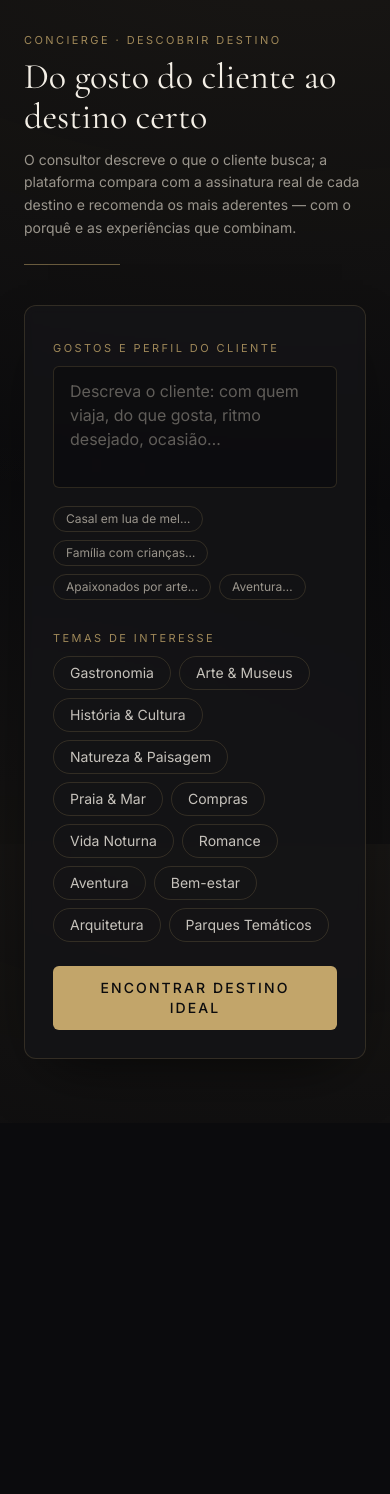
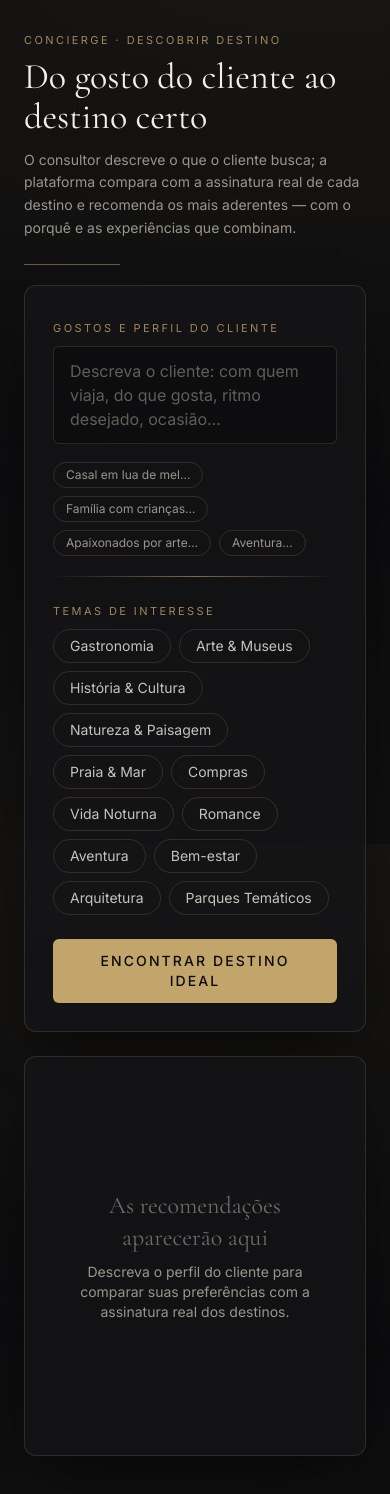
Before and after one commit to pedrohsnd1412/ttw-concierge, a Next.js app: page /descobrir in a window 390 px wide. Shown: the top 1494 px of the page. Before the commit the page ends 1123 px from the top, so only its background shows below. Built offline with nearby package versions, Linux system fonts and the light colour scheme.

Commit message:
Enhance layout management by adding 'contained' prop to PageShell and updating styles for better responsiveness; refactor UI components in Concierge and Descobrir pages for improved user experience.

```diff
--- a/app/(app)/concierge/page.tsx
+++ b/app/(app)/concierge/page.tsx
@@ -6,6 +6,7 @@ export default function ConciergePage() {
   const cities = insights.destinos_ranking.map((d) => ({ city: d.city, country: d.country }));
   return (
     <PageShell
+      contained
       header={
         <PageHeader
           eyebrow="Concierge de Roteiros · Curadoria Inteligente"
--- a/app/(app)/descobrir/page.tsx
+++ b/app/(app)/descobrir/page.tsx
@@ -4,6 +4,7 @@ import DescobrirClient from "@/components/DescobrirClient";
 export default function DescobrirPage() {
   return (
     <PageShell
+      contained
       header={
         <PageHeader
           eyebrow="Concierge · Descobrir Destino"
--- a/components/ConciergeClient.tsx
+++ b/components/ConciergeClient.tsx
@@ -97,9 +97,9 @@ function ConciergeInner({ cities }: { cities: { city: string; country: string }[
   }
 
   return (
-    <div className="grid items-start gap-8 lg:grid-cols-[380px_1fr]">
+    <div className="grid gap-6 lg:h-full lg:min-h-0 lg:grid-cols-[380px_1fr] lg:items-stretch">
       {/* Painel de controle */}
-      <div className="card h-fit p-7 no-print lg:sticky lg:top-0">
+      <div className="card h-fit p-7 no-print lg:h-full lg:min-h-0 lg:overflow-y-auto lg:overscroll-contain">
         <p className="eyebrow">Briefing</p>
         <h2 className="mt-1 font-serif text-2xl text-ivory">Compor roteiro</h2>
         <div className="my-5 hairline" />
@@ -149,9 +149,9 @@ function ConciergeInner({ cities }: { cities: { city: string; country: string }[
       </div>
 
       {/* Resultado */}
-      <div>
+      <div className="lg:h-full lg:min-h-0 lg:overflow-y-auto lg:overscroll-contain lg:pr-2">
         {!result && !loading && (
-          <div className="card flex h-full min-h-[400px] flex-col items-center justify-center p-12 text-center">
+          <div className="card flex h-full min-h-[400px] flex-col items-center justify-center p-12 text-center lg:min-h-0">
             <p className="font-serif text-2xl text-ivory/40">A sua proposta aparecerá aqui</p>
             <p className="mt-2 max-w-sm text-sm text-muted">
               Escolha um destino e gere um roteiro construído a partir do histórico real de viagens TTW.
@@ -159,7 +159,7 @@ function ConciergeInner({ cities }: { cities: { city: string; country: string }[
           </div>
         )}
         {loading && (
-          <div className="card flex h-full min-h-[400px] items-center justify-center p-12">
+          <div className="card flex h-full min-h-[400px] items-center justify-center p-12 lg:min-h-0">
             <p className="animate-pulse font-serif text-xl text-champagne/70">Curando experiências…</p>
           </div>
         )}
--- a/components/DescobrirClient.tsx
+++ b/components/DescobrirClient.tsx
@@ -44,15 +44,13 @@ export default function DescobrirClient() {
   const maxScore = results?.length ? Math.max(...results.map((r) => r.score), 0.0001) : 1;
 
   return (
-    <div>
-      <div className="card p-7 lg:sticky lg:top-0 lg:z-20">
-        <div className="grid gap-6 lg:grid-cols-[1fr_320px]">
-          <div>
+    <div className="grid gap-6 lg:h-full lg:min-h-0 lg:grid-cols-[380px_1fr] lg:items-stretch">
+      <div className="card h-fit p-7 lg:h-full lg:min-h-0 lg:overflow-y-auto lg:overscroll-contain">
         <label className="eyebrow">Gostos e perfil do cliente</label>
         <textarea
           value={prefs}
           onChange={(e) => setPrefs(e.target.value)}
-              rows={4}
+          rows={3}
           placeholder="Descreva o cliente: com quem viaja, do que gosta, ritmo desejado, ocasião…"
           className="input-luxe mt-2 resize-none"
         />
@@ -63,8 +61,9 @@ export default function DescobrirClient() {
             </button>
           ))}
         </div>
-          </div>
-          <div>
+
+        <div className="my-5 hairline" />
+
         <label className="eyebrow">Temas de interesse</label>
         <div className="mt-2 flex flex-wrap gap-2">
           {THEMES.map((t) => (
@@ -73,18 +72,33 @@ export default function DescobrirClient() {
             </button>
           ))}
         </div>
-          </div>
-        </div>
-        <button onClick={discover} disabled={loading} className="btn-gold mt-6">
+
+        <button onClick={discover} disabled={loading} className="btn-gold mt-6 w-full">
           {loading ? "Buscando destinos…" : "Encontrar destino ideal"}
         </button>
         {error && <p className="mt-3 text-sm text-red-400">{error}</p>}
       </div>
 
+      <div className="lg:h-full lg:min-h-0 lg:overflow-y-auto lg:overscroll-contain lg:pr-2">
+        {!results && !loading && (
+          <div className="card flex h-full min-h-[400px] flex-col items-center justify-center p-12 text-center lg:min-h-0">
+            <p className="font-serif text-2xl text-ivory/40">As recomendações aparecerão aqui</p>
+            <p className="mt-2 max-w-sm text-sm text-muted">
+              Descreva o perfil do cliente para comparar suas preferências com a assinatura real dos destinos.
+            </p>
+          </div>
+        )}
+
+        {loading && (
+          <div className="card flex h-full min-h-[400px] items-center justify-center p-12 lg:min-h-0">
+            <p className="animate-pulse font-serif text-xl text-champagne/70">Comparando destinos…</p>
+          </div>
+        )}
+
         {results && (
-        <div className="mt-8 fadeup">
+          <div className="fadeup">
           <p className="eyebrow mb-4">Destinos recomendados · por aderência ao perfil</p>
-          <div className="grid gap-5 lg:grid-cols-2">
+          <div className="grid gap-5">
             {results.map((r, i) => (
               <div key={r.city} className="card p-7">
                 <div className="flex items-start justify-between">
@@ -140,5 +154,6 @@ export default function DescobrirClient() {
           </div>
         )}
       </div>
+    </div>
   );
 }
--- a/components/ui.tsx
+++ b/components/ui.tsx
@@ -1,6 +1,6 @@
 export function PageHeader({ eyebrow, title, subtitle }: { eyebrow: string; title: string; subtitle?: string }) {
   return (
-    <header className="mb-10 fadeup">
+    <header className="fadeup">
       <p className="eyebrow">{eyebrow}</p>
       <h1 className="mt-2 font-serif text-4xl text-ivory lg:text-5xl">{title}</h1>
       {subtitle && <p className="mt-3 max-w-2xl text-sm leading-relaxed text-muted">{subtitle}</p>}
@@ -12,22 +12,26 @@ export function PageHeader({ eyebrow, title, subtitle }: { eyebrow: string; titl
 export function PageShell({
   header,
   pinned,
+  contained = false,
   children,
 }: {
   header: React.ReactNode;
   pinned?: React.ReactNode;
+  contained?: boolean;
   children: React.ReactNode;
 }) {
   return (
     <div className="lg:flex lg:h-full lg:min-h-0 lg:flex-col">
-      <div data-page-pinned className="shrink-0">
-        {header}
-        {pinned}
-      </div>
+      <div data-page-pinned className="shrink-0">{header}</div>
       <div
         data-page-scroll
-        className="mt-10 pb-8 lg:min-h-0 lg:flex-1 lg:overflow-y-auto lg:overscroll-contain lg:pr-4"
+        className={`mt-5 pb-8 lg:min-h-0 lg:flex-1 lg:pr-4 ${
+          contained
+            ? "lg:overflow-hidden"
+            : "lg:overflow-y-auto lg:overscroll-contain"
+        }`}
       >
+        {pinned && <div className="mb-10">{pinned}</div>}
         {children}
       </div>
     </div>
```
Lines whose indentation alone changed are shown as unchanged.
